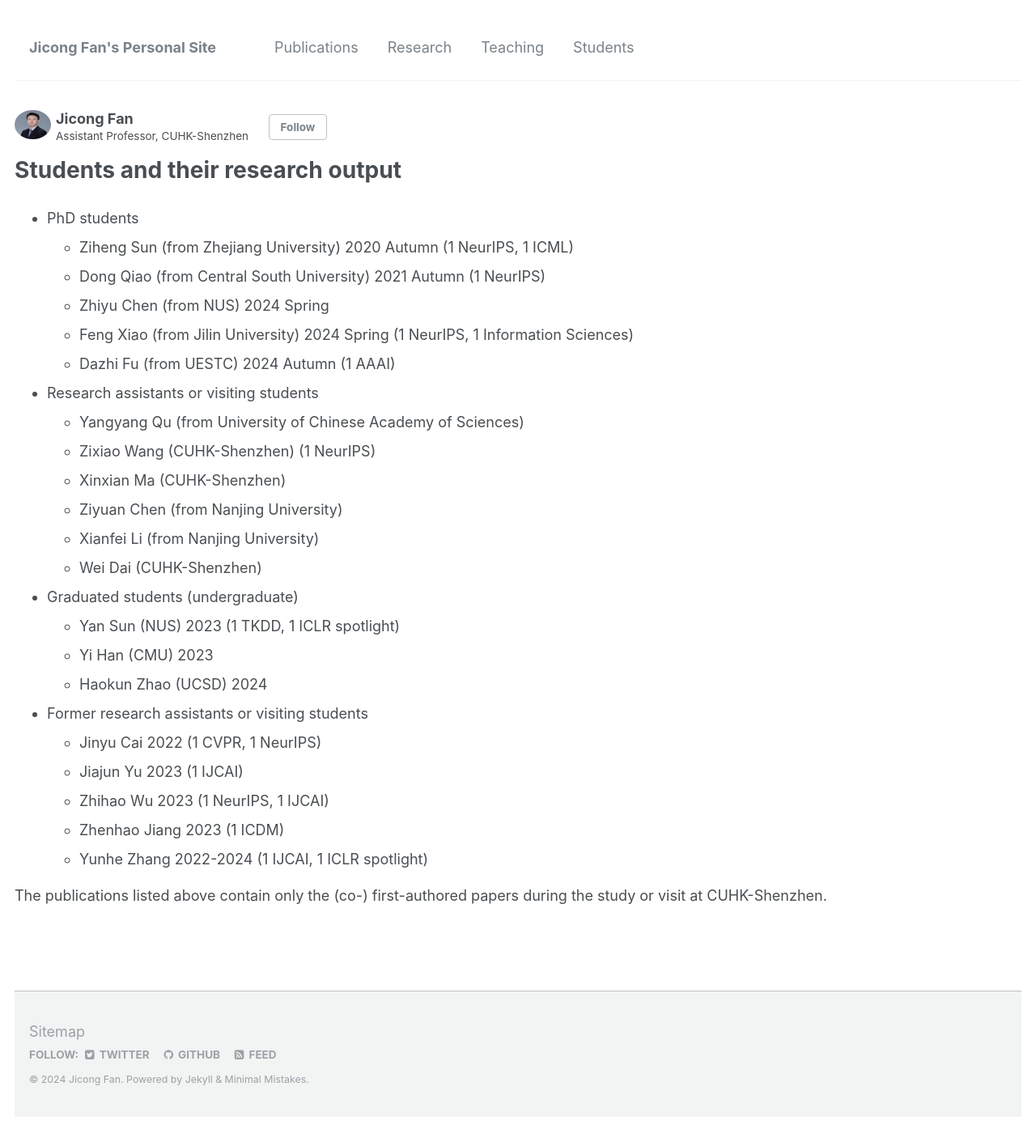
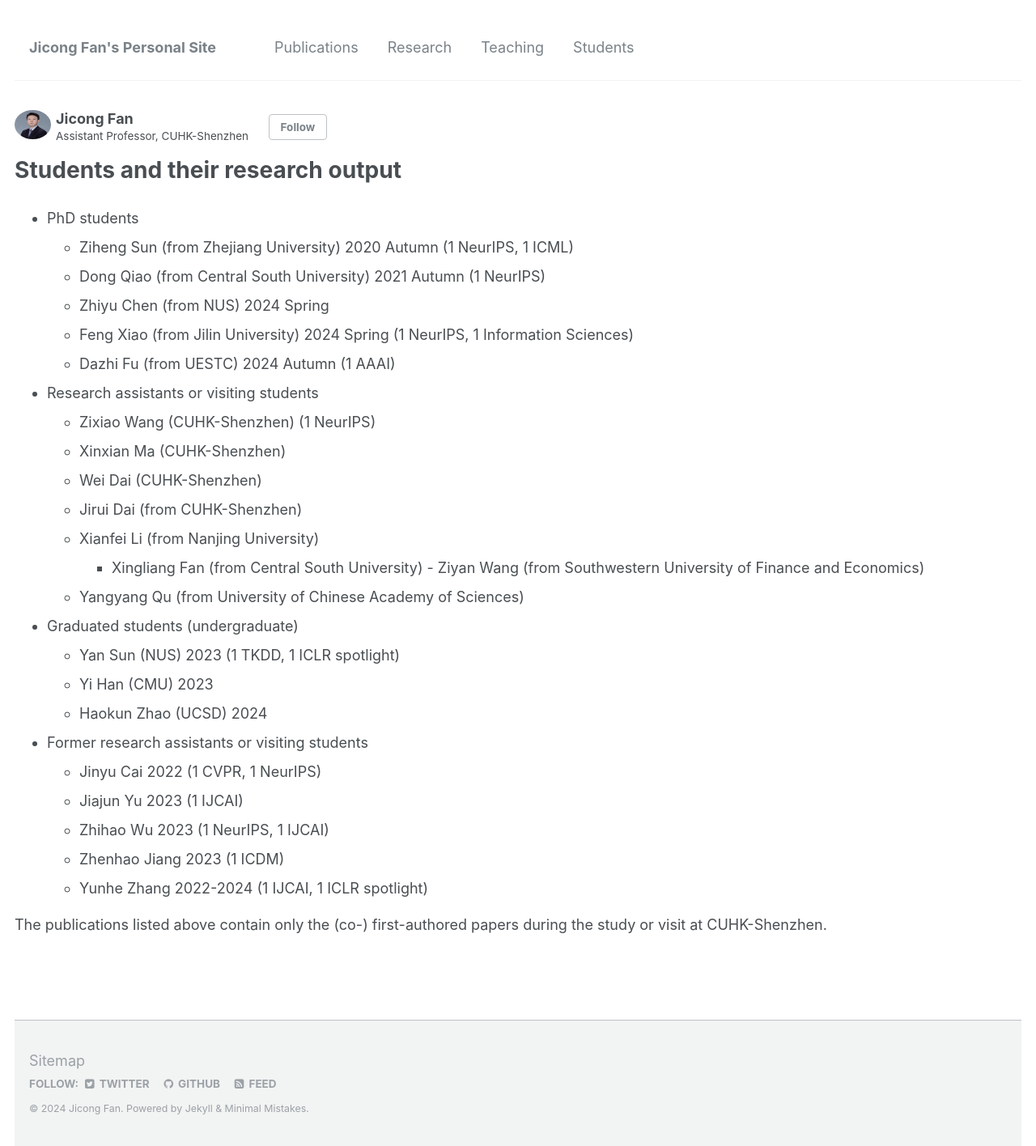
Before and after one commit to jicongfan/jicongfan.github.io, a Jekyll site: the page built from _pages/students.md, in a window 1280 px wide. Shown: the whole page at 81% size. Built offline with Jekyll 4.4.1, drawn with Linux system fonts in a browser that asks for light colours; before the commit the page ends 1380 px from its top, so only the background shows below that.

Commit message:
Update students.md

```diff
--- a/_pages/students.md
+++ b/_pages/students.md
@@ -14,12 +14,15 @@ author_profile: true
 
 
 - Research assistants or visiting students
-	- Yangyang Qu (from University of Chinese Academy of Sciences)
 	- Zixiao Wang (CUHK-Shenzhen) (1 NeurIPS)
 	- Xinxian Ma (CUHK-Shenzhen)
-	- Ziyuan Chen (from Nanjing University)
+	- Wei Dai (CUHK-Shenzhen)
+	- Jirui Dai (from CUHK-Shenzhen)
 	- Xianfei Li (from Nanjing University)
-	- Wei Dai (CUHK-Shenzhen)
+  	- Xingliang Fan (from Central South University)
+    	- Ziyan Wang (from Southwestern University of Finance and Economics)
+	- Yangyang Qu (from University of Chinese Academy of Sciences)
+
 
 - Graduated students (undergraduate)
 	- Yan Sun (NUS) 2023 (1 TKDD, 1 ICLR spotlight)
```
